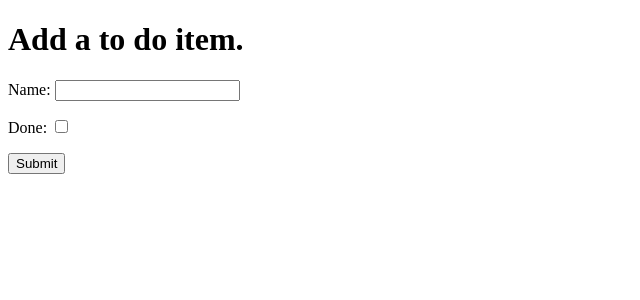
After one commit to robindavidgames/learning-django, a Django app: page /add in a window 1280 px wide. The commit adds this page. Shown: the top 300 px of the page, without its empty margins (0-640 px from the left). Run offline with Django 3.2, Linux system fonts and the light colour scheme.

Commit message:
Add form element

```diff
--- a/django_todo/urls.py
+++ b/django_todo/urls.py
@@ -16,12 +16,13 @@ Including another URLconf
 from django.contrib import admin
 from django.urls import path
 # from todo.views import say_hello
-from todo.views import get_todo_list
+from todo.views import get_todo_list, add_item
 
 urlpatterns = [
     path('admin/', admin.site.urls),
     # path('hello/', say_hello, name='hello')
     # this means that if I open the browser and apend /hello it will run
     # say_hello
-    path('', get_todo_list, name='get_todo_list')
+    path('', get_todo_list, name='get_todo_list'),
+    path('add', add_item, name='add')
 ]
--- a/todo/models.py
+++ b/todo/models.py
@@ -1,4 +1,5 @@
 from django.db import models
+
 
 # Create your models here.
 class Item(models.Model):
--- /dev/null
+++ b/todo/templates/todo/add_item.html
@@ -0,0 +1,33 @@
+<!DOCTYPE html>
+<html lang="en">
+<head>
+    <meta charset="UTF-8">
+    <meta http-equiv="X-UA-Compatible" content="IE=edge">
+    <meta name="viewport" content="width=device-width, initial-scale=1.0">
+    <title>Document</title>
+</head>
+<body>
+    <h1>Add a to do item.</h1>
+    <form method="POST" action="add">
+        {% csrf_token %}
+        <div>
+            <p>
+                <label for="id_name">Name: </label>
+                <input type="text" id="id_name" name="item_name"/>
+            </p>
+        </div>
+        <div>
+            <p>
+                <label for="id_done">Done: </label>
+                <input type="checkbox" id="id_done" name="item_done"/>
+            </p>
+        </div>
+        <div>
+            <p>
+                <button type="submit">Submit</button>
+            </p>
+        </div>
+    </form>
+
+</body>
+</html>
--- a/todo/views.py
+++ b/todo/views.py
@@ -1,6 +1,20 @@
-from django.shortcuts import render
+from django.shortcuts import render, redirect
+from .models import Item
+
+# Create your views here.
 
 
-# Create your views here.
 def get_todo_list(request):
-    return render(request, 'todo/todo_list.html')
+    items = Item.objects.all()
+    context = {
+        "items": items
+    }
+    return render(request, 'todo/todo_list.html', context)
+
+def add_item(request):
+    if request.method == "POST":
+        name = request.POST.get("item_name")
+        done = "done" in request.POST
+        Item.objects.create(name=name, done=done)
+        return redirect("get_todo_list")
+    return render(request, 'todo/add_item.html')
```
Also changed, not shown: todo/templates/todo/todo_list.html (+16 -0 lines), db.sqlite3.
